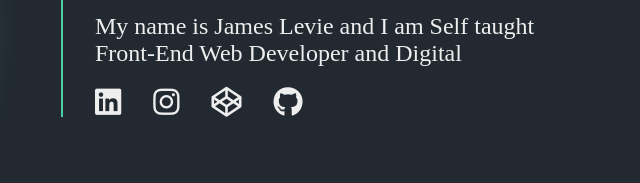
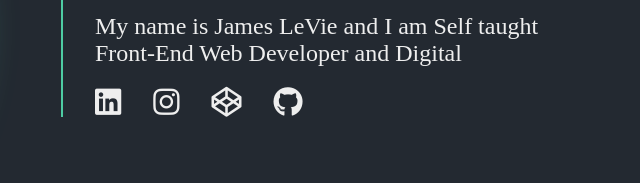
Before and after one commit to Jlevie24/Personal-Website, a plain HTML site: page index.html in a window 1280 px wide. Shown: the part 390-573 px from the top of the page, 587-1227 px from the left. Drawn offline with Linux system fonts and the light colour scheme.

Commit message:
Add files via upload

```diff
--- a/index.html
+++ b/index.html
@@ -39,7 +39,7 @@
 
 			<div class="right-content">
 				<h2>Welcome!</h2>
-				<p>My name is James Levie and I am Self taught Front-End Web Developer and Digital</p>
+				<p>My name is James LeVie and I am Self taught Front-End Web Developer and Digital</p>
 				<ul class="social-list">
 					<li class="socials"><a href="https://www.linkedin.com/in/james-levie-926148150/" target="blank"><i class="fa-brands fa-linkedin"></i></a></li>
 					<li class="socials"><a href="https://www.instagram.com/justforfuneditz/" target="blank"><i class="fa-brands fa-instagram"></i></a></li>
```
